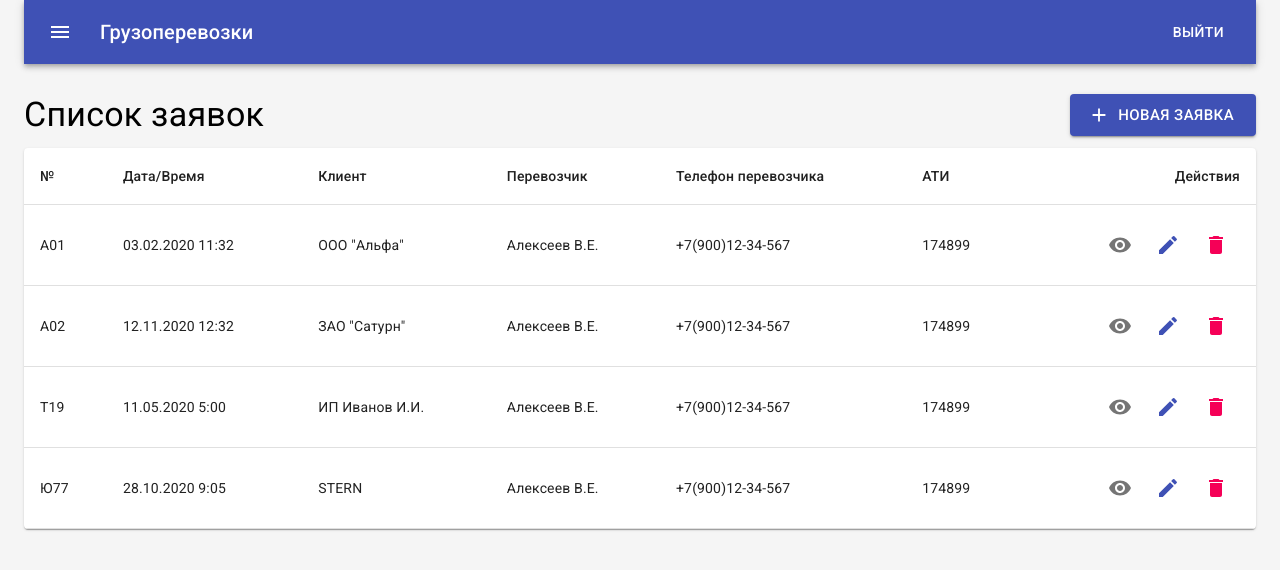
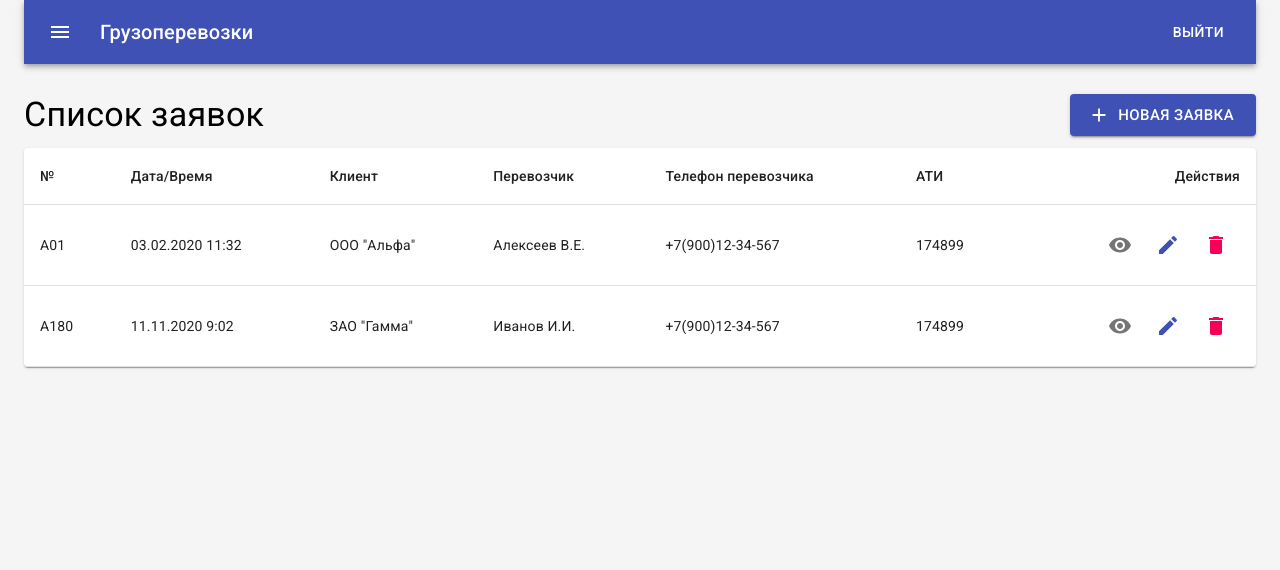
Before and after one commit to jsksru/cargo-trucking, a React (Create React App) app: page / in a window 1280 px wide. Shown: the top 570 px of the page. Built offline with nearby package versions, Linux system fonts and the light colour scheme.

Commit message:
added data loading from api

```diff
--- a/src/components/RequestsTable/RequestsTable.js
+++ b/src/components/RequestsTable/RequestsTable.js
@@ -1,3 +1,4 @@
+import { useState, useEffect } from 'react';
 import { makeStyles } from '@material-ui/core/styles';
 import Table from '@material-ui/core/Table';
 import TableBody from '@material-ui/core/TableBody';
@@ -7,10 +8,11 @@ import TableHead from '@material-ui/core/TableHead';
 import TableRow from '@material-ui/core/TableRow';
 import Paper from '@material-ui/core/Paper';
 import IconButton from '@material-ui/core/IconButton';
-
 import VisibilityIcon from '@material-ui/icons/Visibility';
 import EditIcon from '@material-ui/icons/Edit';
 import DeleteButton from '../DeleteButton';
+import Loader from '../Loader';
+import * as requestsApi from '../../api/requests';
 
 const useStyles = makeStyles({
   table: {
@@ -18,22 +20,48 @@ const useStyles = makeStyles({
   },
 });
 
-function createData(id, number, datetime, client, carrier, carrierPhone, code) {
-  return { id, number, datetime, client, carrier, carrierPhone, code };
-}
-
-const rows = [
-  createData(101, 'A01', '03.02.2020 11:32', 'ООО "Альфа"', 'Алексеев В.Е.', '+7(900)12-34-567', '174899'),
-  createData(232, 'A02', '12.11.2020 12:32', 'ЗАО "Сатурн"', 'Алексеев В.Е.', '+7(900)12-34-567', '174899'),
-  createData(343, 'T19', '11.05.2020 5:00', 'ИП Иванов И.И.', 'Алексеев В.Е.', '+7(900)12-34-567', '174899'),
-  createData(104, 'Ю77', '28.10.2020 9:05', 'STERN', 'Алексеев В.Е.', '+7(900)12-34-567', '174899'),
-];
-
 const RequestsTable = () => {
   const classes = useStyles();
+  const [ loading, setLoading ] = useState(false);
+  const [ requests, setRequests ] = useState([]);
 
-  return (
-    <>
+  useEffect(() => {
+    setLoading(true);
+    requestsApi.getAll()
+    .then(data => {
+      if (data && data.length && data.length >= 1) {
+        setRequests(data);
+      }
+      setLoading(false);
+    })
+    .catch(err => {
+      setLoading(false);
+      console.log(err);
+    });
+  }, []);
+
+  const MyTable = () => {
+    const rows = requests.map((row) => (
+      <TableRow key={row.id}>
+        <TableCell component="th" scope="row">{row.number}</TableCell>
+        <TableCell align="left">{row.datetime}</TableCell>
+        <TableCell align="left">{row.client}</TableCell>
+        <TableCell align="left">{row.carrier}</TableCell>
+        <TableCell align="left">{row.carrierPhone}</TableCell>
+        <TableCell align="left">{row.code}</TableCell>
+        <TableCell align="right">
+          <IconButton aria-label="View">
+            <VisibilityIcon />
+          </IconButton>
+          <IconButton aria-label="Edit" color="primary">
+            <EditIcon />
+          </IconButton>
+          <DeleteButton id={row.id}/>
+        </TableCell>
+      </TableRow>
+    ));
+
+    return(
       <TableContainer component={Paper}>
         <Table className={classes.table} aria-label="Список заявок на перевозки">
           <TableHead>
@@ -48,30 +76,14 @@ const RequestsTable = () => {
             </TableRow>
           </TableHead>
           <TableBody>
-            {rows.map((row) => (
-              <TableRow key={row.id}>
-                <TableCell component="th" scope="row">{row.number}</TableCell>
-                <TableCell align="left">{row.datetime}</TableCell>
-                <TableCell align="left">{row.client}</TableCell>
-                <TableCell align="left">{row.carrier}</TableCell>
-                <TableCell align="left">{row.carrierPhone}</TableCell>
-                <TableCell align="left">{row.code}</TableCell>
-                <TableCell align="right">
-                  <IconButton aria-label="View">
-                    <VisibilityIcon />
-                  </IconButton>
-                  <IconButton aria-label="Edit" color="primary">
-                    <EditIcon />
-                  </IconButton>
-                  <DeleteButton id={row.id}/>
-                </TableCell>
-              </TableRow>
-            ))}
+            {rows}
           </TableBody>
         </Table>
       </TableContainer>
-    </>
-  );
+    );
+  };
+
+  return loading ? <Loader /> : <MyTable/>;
 };
 
 export default RequestsTable;
```
